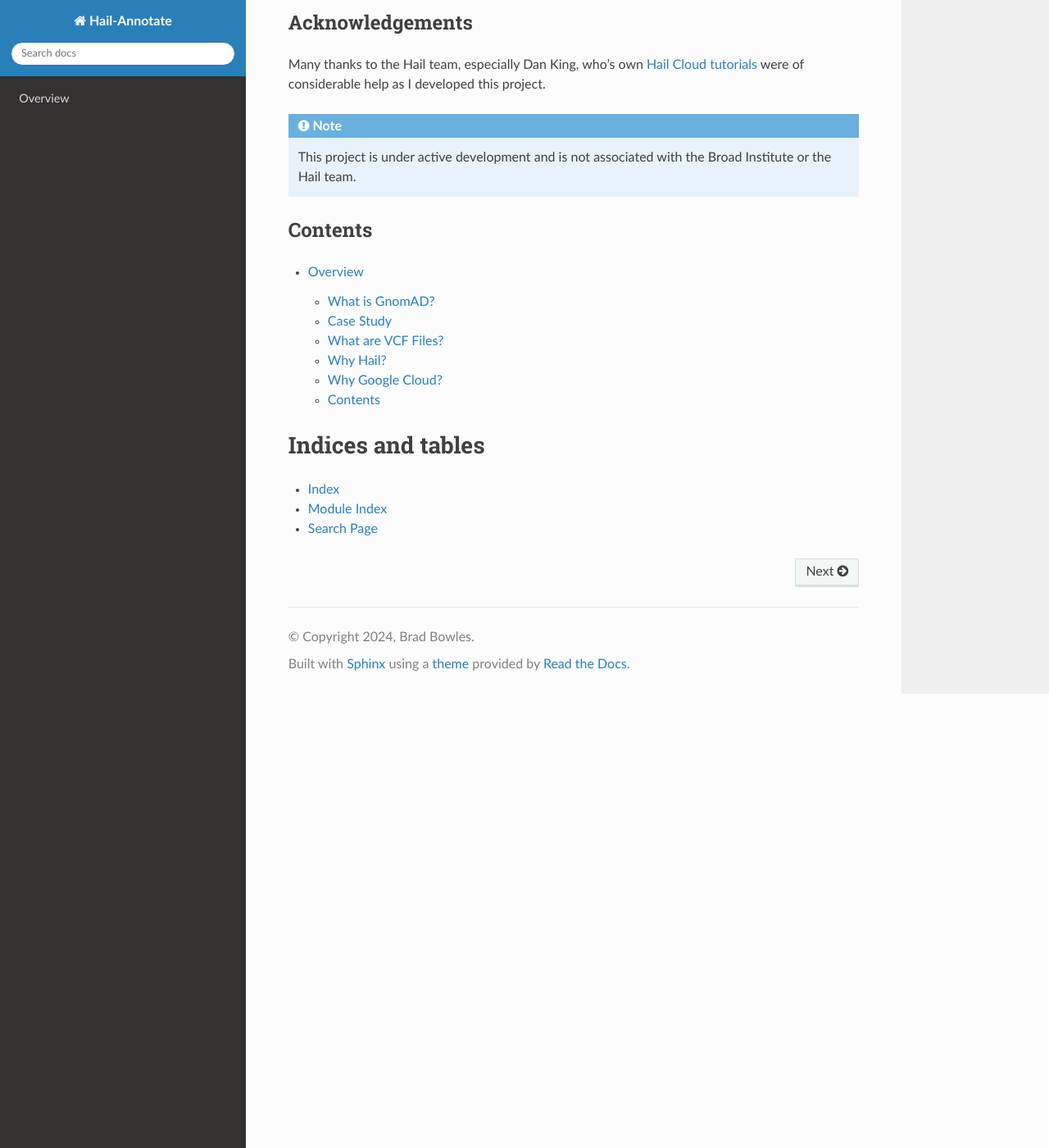
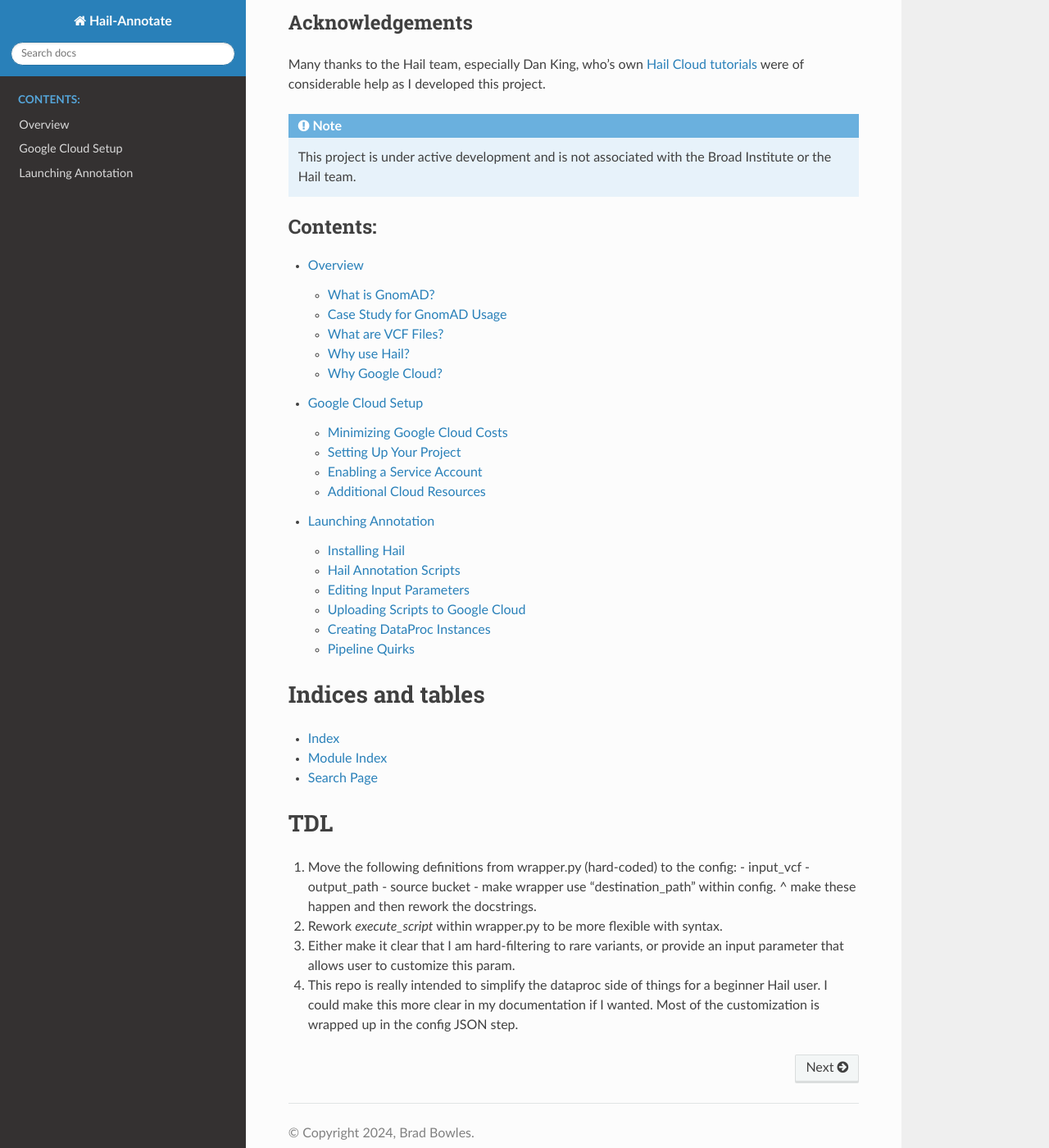
Before and after one commit to bbowles1/Hail-Annotate, a Sphinx documentation site: the page built from docs/source/index.rst, in a window 1280 px wide and 1400 px high, scrolled down 637 px. Shown: the whole window at 82% size. Built offline with Sphinx 7.4.7 and the Read the Docs theme 2.0.0, drawn with Linux system fonts in a browser that asks for light colours; pages that are not in the unit, such as notebooks, are missing from menus; some of the changed lines change nothing that is shown; some of the changed text lies outside the part shown.

Commit message:
updated docs to fix toctree and add notes for myself

```diff
--- a/docs/source/google_setup.rst
+++ b/docs/source/google_setup.rst
@@ -0,0 +1,94 @@
+Google Setup
+=================
+
+Our goal is to take an input VCF file and annotate it with allele frequency information from the GnomAD database. To do this, we require both a Google Cloud account and a Google Cloud bucket to hold our input files.
+
+Minimizing Google Cloud Costs
+-----------------------------
+
+Creating a Google Cloud account will grant you $300 in free credits. My experience annotationg a large VCF file (500k variants) with both genome and exome allele frequency information cost $40 out of these $300 in credits. Your costs may vary depending on the complexity of your pipeline, so carefully monitor your computing costs.
+
+Google will charge you for the following:
+A. Transferring data from regions where GnomAD data is hosted to regions where it is not.
+B. Storing data in a Google Cloud bucket.
+C. Running Google Cloud computational tasks.
+
+Point A can be very expensive if you are not careful. GnomAD uses "requestor pays buckets" which charge you to transfer data from regions where GnomAD is hosted to regions where it is not. GnomAD data is freely available in all US Google Cloud regions. To avoid data transfer costs, you will want to set your region to a US location when initiating a Google Cloud computing task *even if you are not located in the US*. I am using the region `us-west-2` for all examples, although there are many US regions to choose from.
+
+It is harder to minimize our costs for points B and C, but I would generally recommend trying to write efficient code and be wary of storing large files in Google Cloud buckets for extended periods of time. Additionally, when importing GnomAD data, use the GnomAD cloud buckets hosted on Google rather than copying reference data to your own Google Cloud bucket.
+
+
+Setting Up Your Project
+-----------------------------
+
+Creating an account on Google Cloud is straightforward and, importantly, will grant us $300 in free computation credits. Users will need to do the following:
+
+**1. Sign up for Google Cloud.** Users can navigate to the `Google Cloud console <https://console.cloud.google.com/>`_ and sign up for an account using any email address (you do not need a Gmail account to do so).
+
+**3. Install the Google Cloud SDK.** This project will make use of the Google Cloud SDK. While there are some tasks (such as enabling billing or assessing data usage) which are more convenient to do using the Google Cloud console, many of the tasks of uploading data and initiating computing tasks are better done from the command line. You can follow instructions `here to install the Google Cloud SDK on your operating system of choice <https://cloud.google.com/sdk/docs/install>`_.
+
+**4. Create a Google Cloud Project.** Create a new project, which we will use to initiate compute instances and monitor billing. We can use the Google Cloud CLI to do this:
+`gcloud projects create example-name-1 --name="GnomAD Project" --labels=type=gnomAD-test``
+
+
+**2. Enable billing on your Cloud Project.** Within the Cloud console, you can select the "Billing" section (for me, this is hosted on the middle right-side of the console). From there, you can follow `Google's instructions to enable billing for your account. <https://cloud.google.com/billing/docs/how-to/modify-project>`_ Cloud billing will be required to A) launch Google Cloud computation tasks, and B) access GnomAD reference data.
+
+*Note:* Google does not allow you to set limits on Cloud billing, so I recommend monitoring your usage carefully and testing all code extensively on small test sets. For this project, I opted to test my annotation pipeline by annotating all variants on chromosome 22 with GnomAD allele frequencies, before expanding my analysis to all human chromosomes. For a breakdown of Google Cloud billing costs, please consult this excellent guide from Dan King on how to estimate your cloud billing costs.
+
+**Set a Default Region for your Google Cloud Project.** I have run into the issue where I cannot find a Google Cloud instane unless I specfiy a region to search within. Additionally, at the time of writing users will face significant data transfer costs if they request GnomAD data from somewhere outside of the US. For these reasons, I recommend that you A) set a default, US-based region for your Google Cloud project, and B) specify this region when launching DataProc clusters or other computing tasks. I opted to set my Google Cloud Region as `us-west-1.` I was able to set this as the default for my project using:
+
+.. code-block::bash
+    gcloud compute project-info add-metadata \
+        --metadata google-compute-default-region=REGION,google-compute-default-zone=ZONE
+
+**5. Create a Google Cloud Bucket.** For this project, we will require a Google Cloud bucket to host our input VCF data, our Python scripts, and our pipeline output. Once you have registered for Google Cloud, you will need to create a new bucket for your project. You can do this from within the Google Cloud console by searching "Cloud Storage" or navigating to `this link <https://console.cloud.google.com/storage/browser?project=sylvan-terra-409723&prefix=&forceOnBucketsSortingFiltering=true>`_. Users can also create a Cloud Bucket from the command line using: `gsutil mb gs://<YOUR_BUCKET_NAME>`.
+
+**6. Tag your Google Cloud Bucket.** Google Cloud Billing will show storage costs, but does not break them down by bucket. Users will need to tag their buckets, and then use these tags to monitor which billing charges correspond to which bucket. Each tag is a `key:value` pair, for example `bucket:gnomad_annotation`. Users can tag their buckets from the command line using:
+`gsutil label ch -l bucket:bucket-tag gs://bucket-path/`.
+
+
+Enabling a Service Account
+--------------------------
+
+We will be using Google's Dataproc computing instances for our annotation pipeline.
+
+Our previous steps created a Google Cloud account with the administrator role. However, Google will not allow you to run Dataproc computing tasks using this administrator role, as this poses a potential security risk to do so. Google instead asks you to use service accounts, which have a narrower set of permissions than the full administrator account, to run computing tasks. If you initiate a Google compute instance without specifying a service account, Google will create a service account automatically and use it to run the Dataproc instance. However, this default account will *not* be able to access our Google Cloud bucket or the input VCF data contained within it.
+
+To solve this issue, we will create a service account and use it to run our computing tasks. The steps are below:
+
+1. Creating a service account. We will use the Google Cloud CLI to make a new service account.
+
+.. code-block:: bash
+
+    gcloud iam service-accounts create test-service-account \
+        --description="service account for hail annotation" \
+        --display-name="test-service-account"
+
+2. Give your service account the "storage.objectViewer" role to allow it to view Google Cloud buckets within your project.
+
+.. code-block:: bash
+
+    gcloud projects add-iam-policy-binding your-project-name \
+        --member="serviceAccount:test-service-account@your-project-name.iam.gserviceaccount.com" \
+        --role="roles/storage.objectViewer"
+
+3. Give your service account the "dataproc.worker" role to allow it to initiate Dataproc instances.
+
+.. code-block:: bash
+
+    gcloud projects add-iam-policy-binding your-project-name \
+        --member="serviceAccount:test-service-account@your-project-name.iam.gserviceaccount.com" \
+        --role="roles/dataproc.worker"
+
+If you need to list your available service accounts, you can use `gcloud auth list` to do so.
+
+
+
+
+
+OPEN QUESTIONS
+
+
+Additional Cloud Resources
+----------------------------
+Dan King, formerly of the Hail Team, has a great `primer for using Hail on Google Cloud <https://github.com/danking/hail-cloud-docs/blob/master/how-to-cloud.md>`_. His example walks you through the basics of initiating a Dataproc instance and launching a simple annotation task.
--- a/docs/source/index.rst
+++ b/docs/source/index.rst
@@ -6,7 +6,7 @@
 Welcome to Hail-Annotate's documentation!
 =========================================
 
-**Hail-Annotate** is a Python library that helps users annotate genetic variant information
+**Hail-Annotate** is a Python-based guide that helps users annotate genetic variant information
 with allele frequencies from the GnomAD population genomics database. Users can familiarize themselves with GnomAD
 via this project's `official website <https://gnomad.broadinstitute.org/>`_.
 
@@ -30,16 +30,14 @@ Many thanks to the Hail team, especially Dan King, who's own `Hail Cloud tutoria
 
    This project is under active development and is not associated with the Broad Institute or the Hail team.
 
+
 .. toctree::
    :maxdepth: 2
    :caption: Contents:
 
-Contents
---------
-
-.. toctree::
-
-   overview
+   Overview <overview>
+   Google Cloud Setup <google_setup>
+   Launching Annotation <launching_annotation>
 
 Indices and tables
 ==================
@@ -47,3 +45,16 @@ Indices and tables
 * :ref:`genindex`
 * :ref:`modindex`
 * :ref:`search`
+
+
+TDL
+==================
+1. Move the following definitions from wrapper.py (hard-coded) to the config:
+   - input_vcf
+   - output_path
+   - source bucket
+   - make wrapper use "destination_path" within config.
+   ^ make these happen and then rework the docstrings.
+2. Rework `execute_script` within wrapper.py to be more flexible with syntax.
+3. Either make it clear that I am hard-filtering to rare variants, or provide an input parameter that allows user to customize this param.
+4. This repo is really intended to simplify the dataproc side of things for a beginner Hail user. I could make this more clear in my documentation if I wanted. Most of the customization is wrapped up in the config JSON step.
--- /dev/null
+++ b/docs/source/launching_annotation.rst
@@ -0,0 +1,106 @@
+Launching Computing Tasks
+==========================
+
+Installing Hail
+---------------
+
+Hail provides a wrapper for Google Dataproc, `hailctl` which provisions Dataproc clusters which already contain Hail installations. This saves us the trouble of setting up Hail on our own Dataproc clusters, although we will still need Hail on our local computer to initiate such instances. Users can install Hail using their favorite package manager (I have used both pip and conda). More detailed instructions on downloading Hail can be found `here <https://hail.is/#install>`_.
+
+
+Hail Annotation Scripts
+------------------------
+This guide makes use of several annotation scripts which are designed to take input VCF information and annotate them with GnomAD information. I am specificially interested in annotating input VCF files with information on exome and genome frequency in Hail v2.1.1, although this code is readily adaptable to other Hail releases.
+
+This repository has several files used to execute this pipeline:
+1. app.py
+2. config.json
+3. modules/wrapper.py --> series of scripts used to download input data to the dataproc cluster and upload output data.
+4. hail_annotation.py
+
+These files will take an input VCF file stored in your Google Cloud bucket and annotate it with variant allele frequency information from the GnomAD exome and genome datasets specified by the `config.json`. The resulting output file will then be uploaded back to your Google Cloud Bucket.
+
+
+Editing Input Parameters
+-------------------------
+Users will need to edit this repository's `config.json` file to specify which versions of Hail exome/genome data they wish to use for annotation. The json has the following structure:
+
+.. code-block:: python
+
+    {"exomes": {
+        "path" : "gs://gcp-public-data--gnomad/release/2.1.1/ht/exomes/gnomad.exomes.r2.1.1.sites.ht/"
+    },
+    "genomes": {
+        "path" : "gs://gcp-public-data--gnomad/release/2.1.1/ht/genomes/gnomad.genomes.r2.1.1.sites.ht"
+    },
+    "cache": {
+        "path" : "/tmp/"
+    },
+    "testing" : false
+    }
+
+In this json, we are providing the google cloud paths to GnomAD exome and genome data. Additionally, the `cache` key is the directory to which our dataproc instance will write intermediate data (I recommend leaving it as "/tmp/"). Lastly, if the `testing` key is set to `true`, our script will subset input VCF data to chromosome 22 variants. This provides a more lightweight execution of our annotation pipeline that is useful for debugging while minimizing computing/storage costs.
+
+
+Uploading Scripts to Google Cloud
+---------------------------------
+Once you configure your `config.json`, you will need to upload the following miminal set of files to the Google Cloud bucket that we created for this project:
+- your input VCF
+- app.py
+- config.json
+- the full /modules/ directory
+
+Users can also copy the full repo to your cloud storage bucket using `gsutil cp -r ./Hail-Annotate gs://your-bucket-name/Hail-Annotate/`.
+
+
+Creating DataProc Instances
+---------------------------
+Now that we've set up our Cloud project, bucket, and service account, and uploaded the required scripts and input files, we can now start initiating DataProc computing tasks.
+
+1. Create a Dataproc instance.
+
+.. code-block::bash
+
+    hailctl dataproc start gnomad-test \
+        --region us-west1 \
+        --service-account=test-service-account@your-project.iam.gserviceaccount.com
+
+2. Submit your Job to the Cluster.
+
+.. code-block:: bash
+
+    hailctl dataproc submit gnomad-test \
+        /local/path/to/Hail-Annotate/modules/wrapper.py \
+        --region us-west1 --max-idle=10m
+
+This will copy the repo from Google cloud to the local dataproc instance.
+The dataproc will then execute Hail annotation scripts.
+The dataproc will save an output file to HDFS and then copy it to Google Cloud.
+
+3. Wait for annotation to complete. An output file ??? will be uploaded to your Google Cloud bucket.
+
+4. The Dataproc instance should stop automatically. Confirm that your instance is no longer running using the below commands:
+
+.. code-block:: bash
+
+    gcloud dataproc clusters list --region=us-west1
+
+    gcloud compute instances list --region=us-west1
+
+If your instance has not stopped running, you can manually shut it down using:
+
+.. code-block:: bash
+
+    hailctl dataproc stop gnomad-test --region us-west1
+
+5. *Optional:* Clean up Google Cloud Bucket.
+Your Google Cloud bucket will accumulate storage charges over time, especially for large files. If you are done with your project, I recommend cleaning up large files or deleting the bucket entirely to save on storage costs.
+
+
+
+Pipeline Quirks
+----------------
+I wrote this script to take minimal information on variant position (CHROM, POS, REF, ALT) and use the `modules/fake_vcf.py` function to write a full VCF with the minimum set of columns that many informatics programs expects a VCF to have ('CHROM', 'POS', 'ID','REF','ALT','QUAL','FILTER','INFO','FORMAT'). I find this useful for simulating variants in situations where I do not care about things such as variant phase, genotype, or read quality.
+
+Depending on the type of Dataproc instrance that you provision, this annotation code may run slowly. A test run of this script with ??? variants using the default instance initiated by the `hailctl` module took ~10 hours to completion.
+
+ANNOTATION also filters to AF < 0.1.
--- a/docs/source/overview.rst
+++ b/docs/source/overview.rst
@@ -7,7 +7,7 @@ What is GnomAD?
 The GnomAD database is a foundational resource in the genetics field which provides information on variant allele frequency and gene constraint. It is a database of healthy individuals who have received exome or genome sequencing. As of release v4.0, the GnomAD database contains information from over **800,000** individuals. The fundamental premise of the GnomAD database is that regions of the genome which have critical biological functions will exhibit fewer mutations in healthy human populations.
 
 
-Case Study
+Case Study for GnomAD Usage
 ----------
 
 A common use case for the GnomAD dataset in clinical genomics is to identify benign mutations in a sequencing report. For example, the *CFTR* gene is a cause of autosomal recessive Cystic Fibrosis. Say you are a clinician and, in the process of screening your patient for disease-causing mutations, you observe an Adenine to Guanine variant on Chromosome 7, position 117480192, which occurs within an intron of *CFTR*. This exact variant has been observed 231 times in healthy GnomAD individuals and has an allele frequency of 0.0001458 across all individuals in the database. Furthermore, there are two individuals who were observed with homozygous mutations in this gene. Further investigation is needed to conclusively rule out this variant as a cause of disease, but the weight of the evidence from GnomAD suggests that this change is not a major driver of cystic fibrosis.
@@ -30,19 +30,11 @@ VCF files can contain other information, such as phase information, depending on
 
 If we want to obtain allele frequency information for variants in a VCF file, we can match them to variants in the GnomAD database using information from the CHROM, POS, REF, and ALT columns. We can do this ourselves for single variants: for example, our CFTR variant from the "What is GnomAD" section can be represented as 7-117480192-A-G and we can search for it directly on the GnomAD website. But say you have a clinical pipeline where you must scalably annotate allele frequency information for thousands of individuals. How can you go about this? Fortunately, the GnomAD team has published a tool called **Hail** which is designed to scale this annotation process for very large datasets.
 
-Why Hail?
----------
+Why use Hail?
+--------------
 
 The Hail team has done a great job of `documenting their tools <https://hail.is/>`_ and making a case for why you should use their library. To summarize their goals, they want to make annotating your very large genomic datasets A) memory efficient and B) deployable within cloud infrastructure. They also have made very slick interfaces for running common population genomics analyses - Hail provides an easy interface for you to perform common population genomics tasks such as removing related individuals from a dataset or fitting a linear regression to genotype/phenotype data. Don't be intimidated by the library: users with a basic familiarity of Python (especially the Pandas library) will find Hail to be fairly intuitive. Furthermore, the Hail documentation is excellent and provides many resources for users wishing to learn Hail.
 
 Why Google Cloud?
 -----------------
-The Hail team has taken great care to make their library work well within the Google Cloud computation environment. For computation tasks involving very many individuals, where the computing requirements would exceed those provided by a single computer, Google cloud provides a scalable solution with many times more computing power. Furthermore, all Hail datasets are currently `hosted on the Google cloud. <gs://gcp-public-data--gnomad>`_, which means you do not have to manually download and host the many gigabytyes of Hail data that you require for a project.
-
-
-Contents
---------
-
-.. toctree::
-
-   overview
+The Hail team has taken great care to make their library work well within the Google Cloud computation environment. For computation tasks involving very many individuals, where the computing requirements would exceed those provided by a single computer, Google cloud provides a scalable solution with many times more computing power. Furthermore, all Hail datasets are currently `hosted on the Google cloud. <gs://gcp-public-data--gnomad>`_, which means you do not have to manually download and host the many gigabytyes of Hail data that you may require for a project.
```
